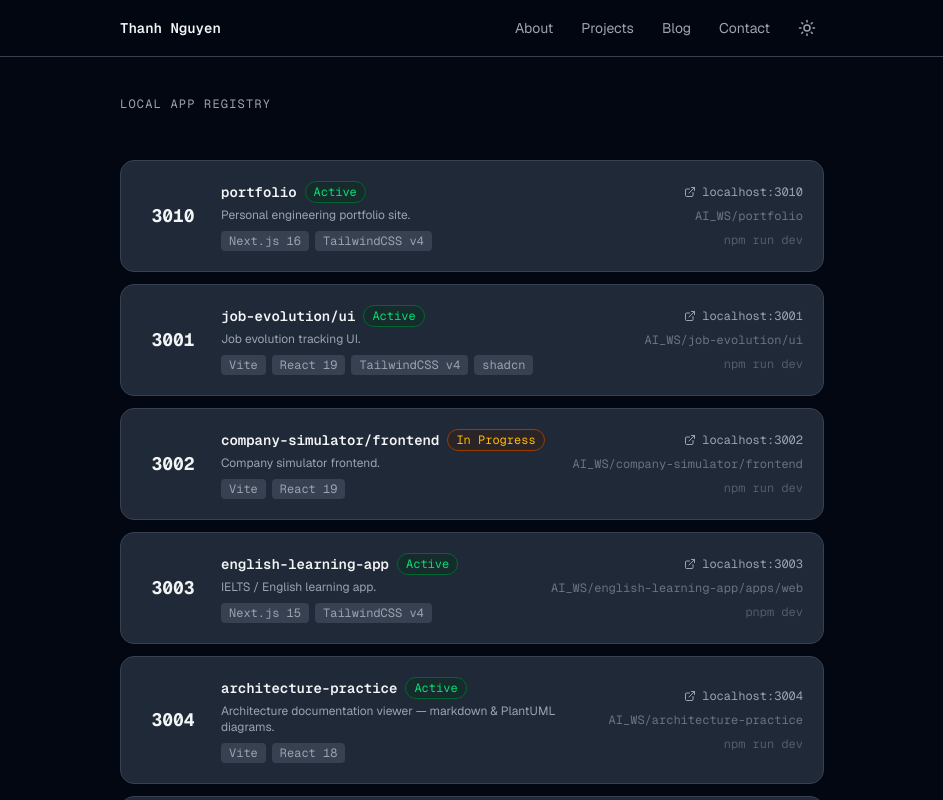
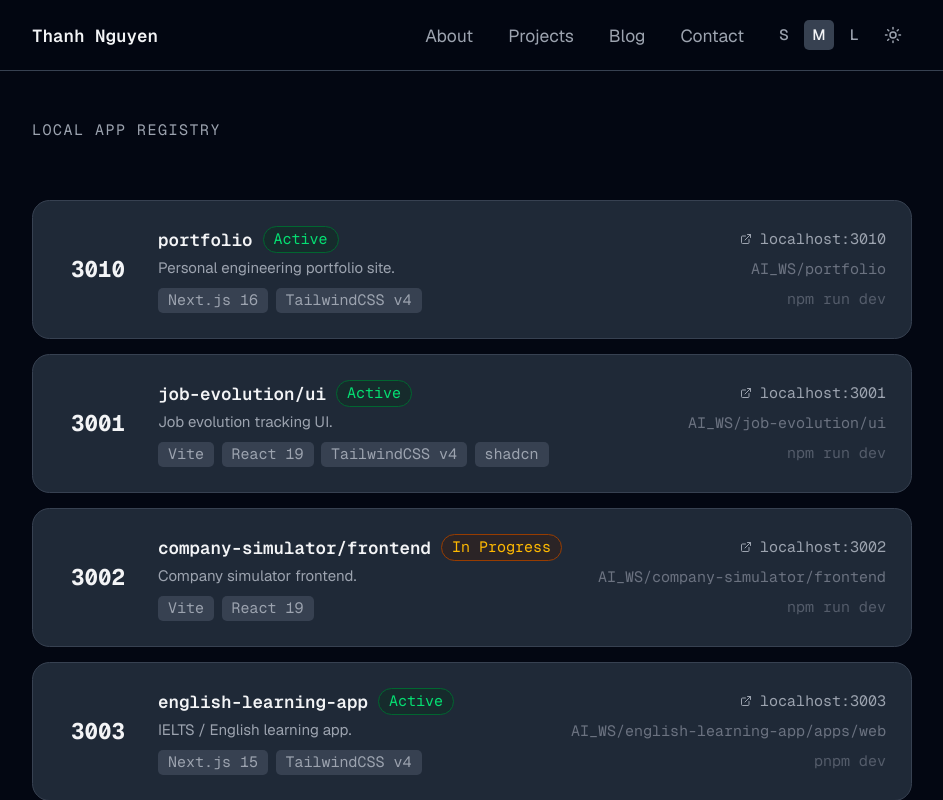
Before and after one commit to thanhnv-freelance/portfolio, a Next.js app: page /workspace in a window 1280 px wide. Shown: the top 800 px of the page, without its empty margins (168-1111 px from the left). Built offline with nearby package versions, Linux system fonts and the light colour scheme.

Commit message:
update Font Size Strategy

```diff
--- a/app/globals.css
+++ b/app/globals.css
@@ -57,6 +57,16 @@
   --radius-lg: var(--radius);
   --radius-xl: calc(var(--radius) * 1.4);
 }
+
+/* ── Font size strategy ─────────────────────────────────────────────────────
+   Controlled via data-font-size attribute on <html>.
+   Persisted to localStorage under portfolio:font-size.
+   Auto-detected from screen.width on first visit.
+   ─────────────────────────────────────────────────────────────────────────── */
+html                           { font-size: 20px; }
+html[data-font-size="small"]   { font-size: 14px; }
+html[data-font-size="default"] { font-size: 20px; }
+html[data-font-size="large"]   { font-size: 26px; }
 
 @layer base {
   * {
--- a/app/layout.tsx
+++ b/app/layout.tsx
@@ -58,7 +58,7 @@ export default function RootLayout({
         {/* Prevent flash of unstyled content — runs before hydration */}
         <script
           dangerouslySetInnerHTML={{
-            __html: `(function(){try{if(localStorage.getItem('theme')!=='light')document.documentElement.classList.add('dark')}catch(e){document.documentElement.classList.add('dark')}})()`
+            __html: `(function(){try{if(localStorage.getItem('theme')!=='light')document.documentElement.classList.add('dark');var s=localStorage.getItem('portfolio:font-size');if(s!=='small'&&s!=='default'&&s!=='large'){var w=window.screen.width;s=w<1280?'small':w>=2560?'large':'default'}document.documentElement.setAttribute('data-font-size',s)}catch(e){document.documentElement.classList.add('dark');document.documentElement.setAttribute('data-font-size','default')}})()`
           }}
         />
       </head>
--- a/components/navbar.tsx
+++ b/components/navbar.tsx
@@ -3,6 +3,14 @@
 import Link from 'next/link'
 import { usePathname } from 'next/navigation'
 import { ThemeToggle } from '@/components/theme-toggle'
+import { useTheme, type FontSize } from '@/components/theme-provider'
+import { cn } from '@/lib/utils'
+
+const FONT_SIZES: { value: FontSize; label: string }[] = [
+  { value: 'small',   label: 'S' },
+  { value: 'default', label: 'M' },
+  { value: 'large',   label: 'L' },
+]
 
 const navLinks = [
   { label: 'About', href: '/about' },
@@ -13,6 +21,7 @@ const navLinks = [
 
 export function Navbar() {
   const pathname = usePathname()
+  const { fontSize, setFontSize } = useTheme()
 
   return (
     <header className="fixed top-0 left-0 right-0 z-50 border-b border-border bg-background/80 backdrop-blur-sm">
@@ -50,7 +59,21 @@ export function Navbar() {
               </Link>
             )
           })}
-          <div className="ml-1">
+          <div className="flex items-center gap-1 ml-1">
+            {FONT_SIZES.map(({ value, label }) => (
+              <button
+                key={value}
+                onClick={() => setFontSize(value)}
+                className={cn(
+                  'w-6 h-6 rounded text-xs font-medium transition-colors',
+                  fontSize === value
+                    ? 'bg-subtle text-foreground'
+                    : 'text-muted-foreground hover:text-foreground hover:bg-subtle'
+                )}
+              >
+                {label}
+              </button>
+            ))}
             <ThemeToggle />
           </div>
         </div>
--- a/components/theme-provider.tsx
+++ b/components/theme-provider.tsx
@@ -3,10 +3,20 @@
 import { createContext, useContext, useEffect, useState } from 'react'
 
 export type Theme = 'light' | 'dark'
+export type FontSize = 'small' | 'default' | 'large'
 
-const ThemeContext = createContext<{ theme: Theme; setTheme: (t: Theme) => void }>({
+type ThemeContextValue = {
+  theme: Theme
+  setTheme: (t: Theme) => void
+  fontSize: FontSize
+  setFontSize: (s: FontSize) => void
+}
+
+const ThemeContext = createContext<ThemeContextValue>({
   theme: 'light',
   setTheme: () => {},
+  fontSize: 'default',
+  setFontSize: () => {},
 })
 
 export function useTheme() {
@@ -15,12 +25,21 @@ export function useTheme() {
 
 export function ThemeProvider({ children }: { children: React.ReactNode }) {
   const [theme, setThemeState] = useState<Theme>('light')
+  const [fontSize, setFontSizeState] = useState<FontSize>('default')
 
   useEffect(() => {
     const stored = localStorage.getItem('theme') as Theme | null
     const resolved: Theme = stored === 'light' ? 'light' : 'dark'
     setThemeState(resolved)
     document.documentElement.classList.toggle('dark', resolved === 'dark')
+
+    const storedSize = localStorage.getItem('portfolio:font-size') as FontSize | null
+    const resolvedSize: FontSize =
+      storedSize === 'small' || storedSize === 'default' || storedSize === 'large'
+        ? storedSize
+        : window.innerWidth < 1280 ? 'small' : window.innerWidth >= 2560 ? 'large' : 'default'
+    setFontSizeState(resolvedSize)
+    document.documentElement.setAttribute('data-font-size', resolvedSize)
   }, [])
 
   function setTheme(t: Theme) {
@@ -29,8 +48,14 @@ export function ThemeProvider({ children }: { children: React.ReactNode }) {
     document.documentElement.classList.toggle('dark', t === 'dark')
   }
 
+  function setFontSize(s: FontSize) {
+    setFontSizeState(s)
+    localStorage.setItem('portfolio:font-size', s)
+    document.documentElement.setAttribute('data-font-size', s)
+  }
+
   return (
-    <ThemeContext.Provider value={{ theme, setTheme }}>
+    <ThemeContext.Provider value={{ theme, setTheme, fontSize, setFontSize }}>
       {children}
     </ThemeContext.Provider>
   )
```
